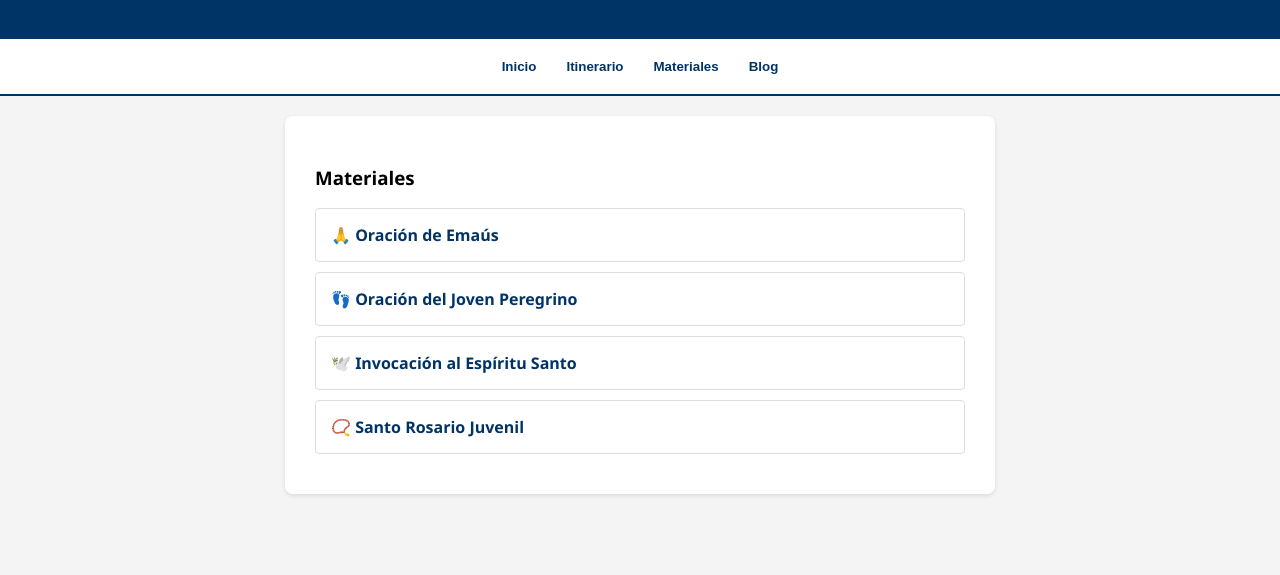
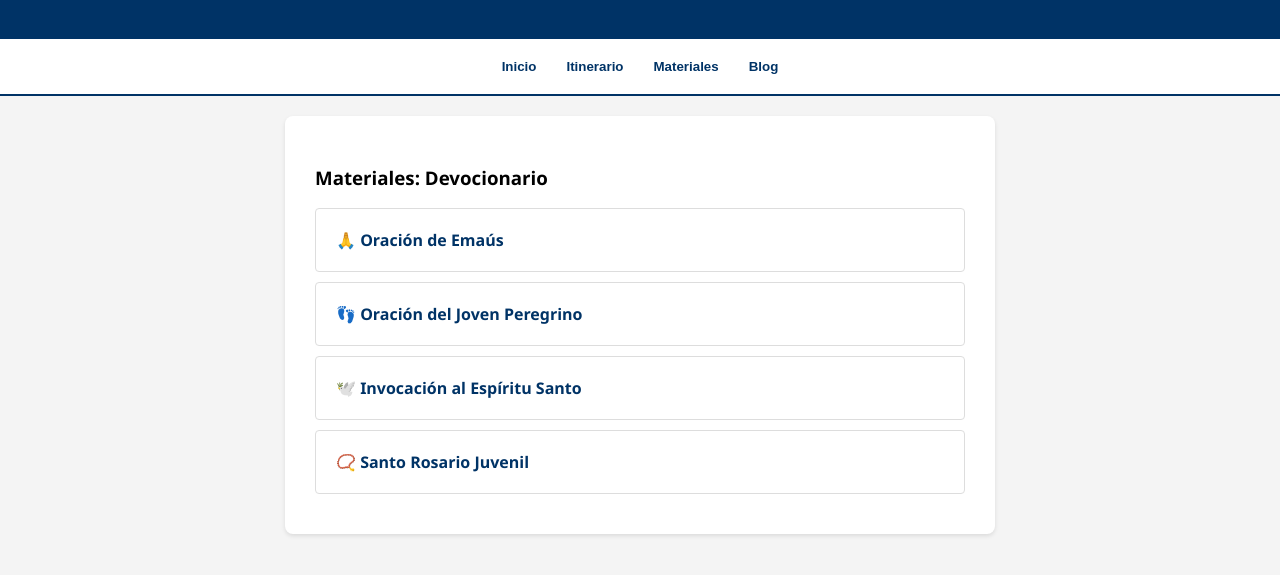
Before and after one commit to iperezconus84-coder/proyecto-emaus, a plain HTML site: page index.html in a window 1280 px wide. Both pictures are taken after a click on the button "Materiales". Shown: the part 87-662 px from the top of the page. Drawn offline with Linux system fonts and the light colour scheme.

Commit message:
Update index.html

```diff
--- a/index.html
+++ b/index.html
@@ -3,7 +3,7 @@
 <head>
 <meta charset="UTF-8">
 <meta name="viewport" content="width=device-width, initial-scale=1.0">
-<title>Proyecto Emmaús V8.6 - Final Fase 3</title>
+<title>Proyecto Emmaús - Versión Final Fase 3</title>
 <style>
   :root { --azul: #003366; --amarillo: #FFD700; --blanco: #FFFFFF; --gris: #f4f4f4; }
   body { font-family: 'Segoe UI', sans-serif; background: var(--gris); margin: 0; }
@@ -16,7 +16,7 @@
   .paso-lectio { margin: 12px 0; padding: 10px; background: #fdfdfd; border-left: 3px solid var(--azul); }
   .label-paso { display: block; font-weight: bold; color: var(--azul); }
   .tarjeta { padding: 15px; border: 1px solid #ddd; margin-bottom: 10px; border-radius: 4px; }
-  summary { font-weight: bold; cursor: pointer; color: var(--azul); list-style: none; }
+  summary { font-weight: bold; cursor: pointer; color: var(--azul); list-style: none; padding: 5px; }
 </style>
 </head>
 <body>
@@ -59,11 +59,11 @@
       html += `<br><button onclick="router('itinerario')">⬅ Volver al Itinerario</button>`;
       main.innerHTML = html;
     } else if (view === 'materiales') {
-      main.innerHTML = `<h3>Materiales</h3>
-        <details class="tarjeta"><summary>🙏 Oración de Emaús</summary><p>Señor Jesús, que sales a nuestro encuentro...</p></details>
-        <details class="tarjeta"><summary>👣 Oración del Joven Peregrino</summary><p>Padre, me pongo en camino...</p></details>
-        <details class="tarjeta"><summary>🕊️ Invocación al Espíritu Santo</summary><p>Ven, Espíritu Santo...</p></details>
-        <details class="tarjeta"><summary>📿 Santo Rosario Juvenil</summary><p>María, Madre del camino...</p></details>`;
+      main.innerHTML = `<h3>Materiales: Devocionario</h3>
+        <details class="tarjeta"><summary>🙏 Oración de Emaús</summary><p>Señor Jesús, que sales a nuestro encuentro en el camino de nuestra vida, camina hoy con nosotros. Que tu Palabra arda en nuestro pecho y que, al partir el pan, nuestros ojos se abran para reconocerte. Quédate con nosotros, porque atardece, y tú eres nuestra única luz y esperanza. Amén.</p></details>
+        <details class="tarjeta"><summary>👣 Oración del Joven Peregrino</summary><p>Padre, me pongo en camino. Que mis pies sigan tus huellas, mis ojos vean tu rostro en el hermano y mi corazón no se detenga ante el miedo. Haz de mi vida un paso firme hacia la santidad. Que tu Espíritu me guíe en el discernimiento y me dé valentía para el testimonio. Amén.</p></details>
+        <details class="tarjeta"><summary>🕊️ Invocación al Espíritu Santo</summary><p>Ven, Espíritu Santo, ilumina mi entendimiento y abre mi corazón a la Verdad. Que tu soplo disipe mis sombras y me convierta en testigo de la Resurrección. Sé tú el guía de mis pasos y el fuego que impulse mi misión en el mundo. Amén.</p></details>
+        <details class="tarjeta"><summary>📿 Santo Rosario Juvenil</summary><p>María, Madre del camino, enséñanos a meditar los misterios de la vida de tu Hijo. Que cada Avemaría sea un paso más hacia el corazón de Jesús. Ayúdanos a vivir con sencillez, a amar con entrega y a ser misioneros de tu paz en medio de nuestros hermanos. Amén.</p></details>`;
     }
   }
   router('home');
```
